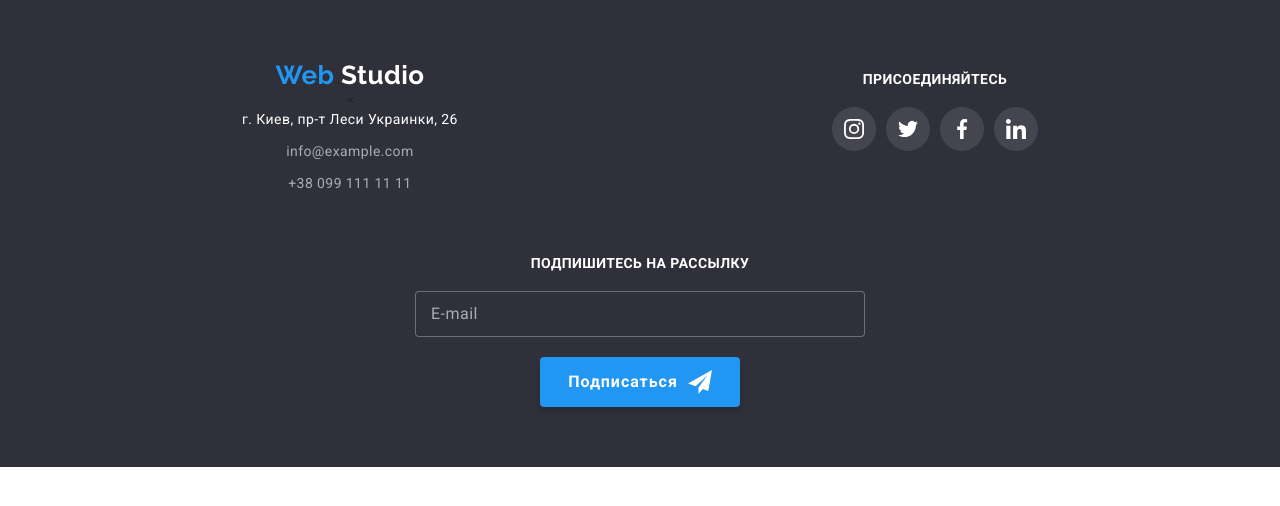
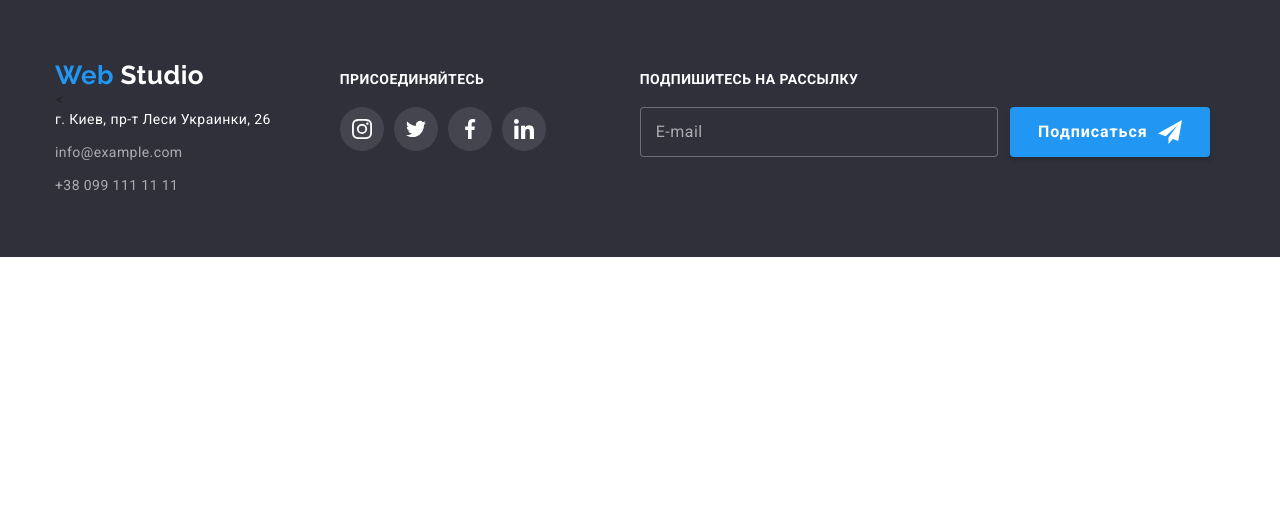
Before and after one commit to Rostyslav-Zahorulko/goit-markup-hw-08, a plain HTML site: page index.html in a window 1280 px wide. Drawn offline with nearby package versions, Linux system fonts and the light colour scheme.

Commit message:
Додає адаптивну версію лейаута "footer"

```diff
--- a/sass/layout/_footer.scss
+++ b/sass/layout/_footer.scss
@@ -8,13 +8,17 @@
 .footer {
   > .container {
     text-align: center;
-    // display: flex;
-    // align-items: baseline;
+    @media screen and (min-width: 1200px) {
+      display: flex;
+      align-items: baseline;
+    }
   }
 }
 
 .blocks-wrapper {
-  margin-bottom: 60px;
+  @media screen and (max-width: 1199px) {
+    margin-bottom: 60px;
+  }
 
   @media screen and (min-width: 768px) {
     display: flex;
@@ -39,16 +43,19 @@
   @media screen and (max-width: 767px) {
     margin-bottom: 60px;
   }
-  // margin-right: 69px;
+
+  @media screen and (min-width: 1200px) {
+    margin-right: 69px;
+    text-align: left;
+  }
 }
-
-// .address {
-//   margin-top: 20px;
-// }
 
 .contact-data-list-item:not(:last-child) {
   margin-bottom: 8px;
-  // margin-bottom: 9px;
+
+  @media screen and (min-width: 1200px) {
+    margin-bottom: 9px;
+  }
 }
 
 .contact-data-list-item-link {
@@ -63,8 +70,10 @@
 }
 
 .social-networks-block {
-  // margin-bottom: 60px;
-  // margin-right: 94px;
+  @media screen and (min-width: 1200px) {
+    margin-right: 94px;
+    text-align: left;
+  }
 }
 
 .call-to-action {
@@ -105,26 +114,39 @@
   }
 }
 
+.subscribe-form-block {
+  @media screen and (min-width: 1200px) {
+    text-align: left;
+  }
+}
+
 .subscribe-form {
-  // display: flex;
-  margin: 0 auto;
-  // width: 570px;
+  @media screen and (max-width: 1199px) {
+    margin: 0 auto;
+    max-width: 450px;
+  }
+
+  @media screen and (min-width: 1200px) {
+    display: flex;
+    width: 570px;
+  }
 }
 
 .subscribe-form-input {
-  // width: 358px;
   width: 100%;
   padding: 14px 15px;
   border: 1px solid rgba(255, 255, 255, 0.3);
   border-radius: 4px;
-  margin-bottom: 20px;
-  // margin-right: 12px;
 
   color: $tertiary-text-color;
   background-color: #2f303a;
 
-  @media screen and (min-width: 768px) {
-    width: 450px;
+  @media screen and (max-width: 1199px) {
+    margin-bottom: 20px;
+  }
+
+  @media screen and (min-width: 1200px) {
+    margin-right: 12px;
   }
 }
 
```
Also changed, not shown: css/main.css, css/main.min.css, 2 other files.
